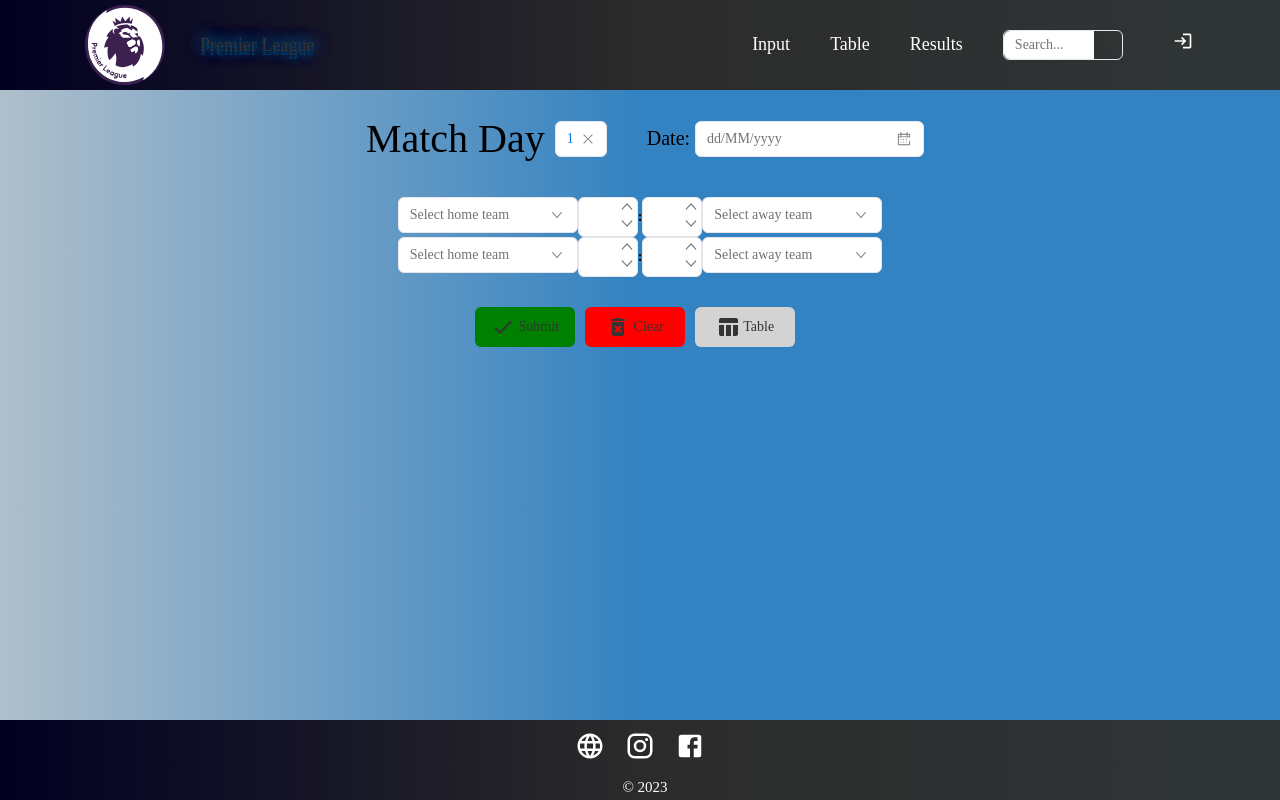
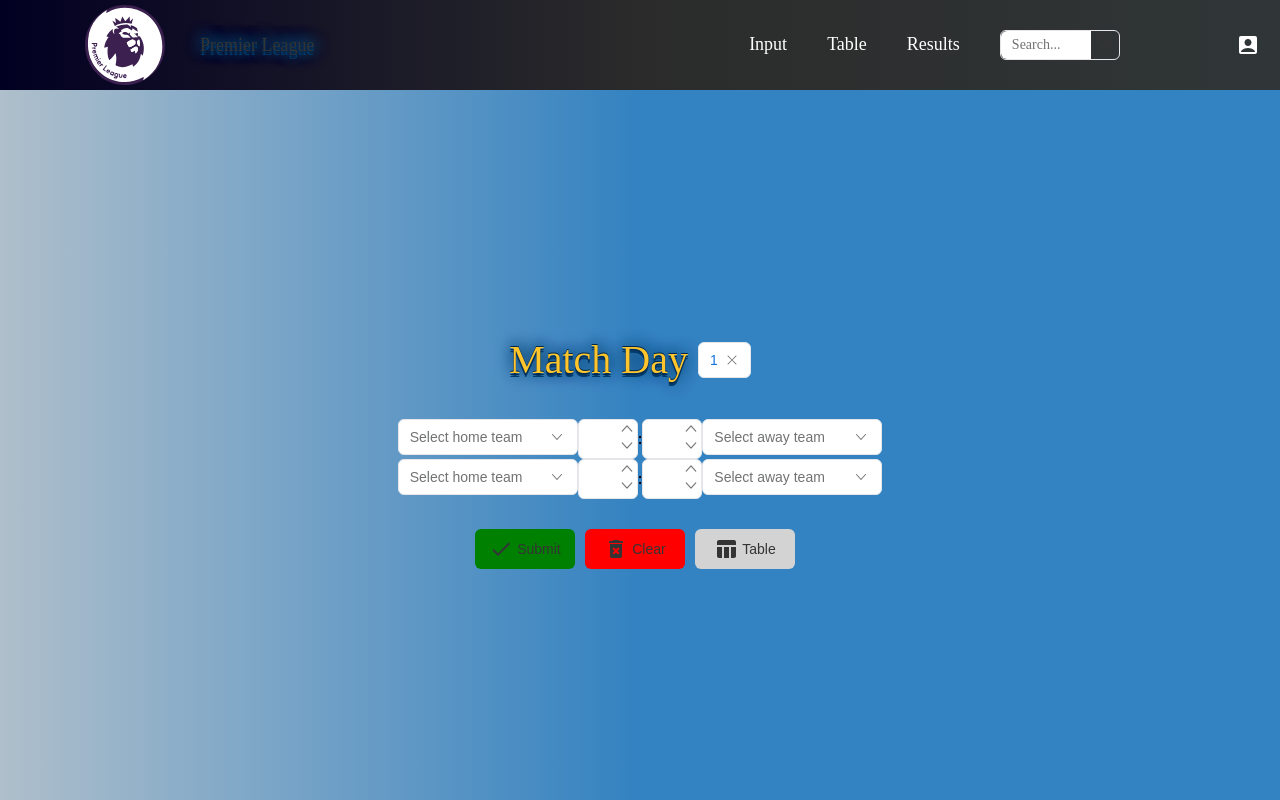
Before and after one commit to RomanDiachenko9/football-table, a React (Create React App) app: page / in a window 1280 px wide. Shown: the top 800 px of the page. Built offline with nearby package versions, Linux system fonts and the light colour scheme.

Commit message:
added authorization page

```diff
--- a/src/App.js
+++ b/src/App.js
@@ -4,7 +4,6 @@ import Input from "./pages/InputData";
 import Results from "./pages/Results";
 import Navbar from "./components/Navbar";
 import Footer from "../src/components/Footer";
-import LoginPage from "../src/pages/LoginPage";
 import {BrowserRouter as Router, Route, Routes} from "react-router-dom";
 
 
@@ -18,7 +17,6 @@ function App() {
 					<Route path="/input" exact element={<Input/>} />
 					<Route path="/table" exact element={<Table/>} />
 					<Route path="/results" exact element={<Results/>} />
-					<Route path="/login" exact element={<LoginPage/>} />
 				</Routes>
 			<Footer/>
 			</Router>
--- a/src/components/Navbar.jsx
+++ b/src/components/Navbar.jsx
@@ -1,29 +1,29 @@
 import React, {useState} from 'react';
+import Authorization from "../pages/Authorization";
 import { Link } from "react-router-dom";
-import { Input, InputGroup } from 'rsuite';
+import {Input, InputGroup} from 'rsuite';
+import AccountBoxIcon from '@mui/icons-material/AccountBox';
 import SearchIcon from '@rsuite/icons/Search';
 import ReorderIcon from '@mui/icons-material/Reorder';
 import TableChartIcon from '@mui/icons-material/TableChart';
 import InputIcon from '@mui/icons-material/Input';
 import ScheduleIcon from '@mui/icons-material/Schedule';
-import LoginIcon from '@mui/icons-material/Login';
 import Logo from '../assets/img/logo.svg';
 import "../styles/Navbar.css";
+
 
 
 const Navbar = () => {
 	const [openLinks, setOpenLinks] = useState(false);
 	const [value, setValue] = useState('');
 	const toggleNavbar = () => {setOpenLinks(!openLinks)};
+	const [isModalOpen, setOpenModal] = useState(false);
+	const handleModalClose = () => {setOpenModal(false);};
+	const handleModalOpen = () => {setOpenModal(true)};
+
 
 	const onSearch = (searchTerm) => {
 		console.log('search:', searchTerm)
-	};
-
-	const handleChange = (e) => {
-		if(e.key === 'enter'){
-			console.log('value:', value)
-		}
 	};
 
 
@@ -36,7 +36,6 @@ const Navbar = () => {
 					<Link title="Input" to="/input"><InputIcon/></Link>
 					<Link title="Table" to="/table"><TableChartIcon/></Link>
 					<Link title="Results" to="/results"><ScheduleIcon/></Link>
-					<Link title="Login" to="/login"><LoginIcon/></Link>
 				</div>
 			</div>
 			<div className="rightSide">
@@ -45,15 +44,23 @@ const Navbar = () => {
 				<Link title="Results" to="/results">Results</Link>
 				<div className="searchGroup">
 					<InputGroup style={{width: 120, height: 30}}>
-						<Input type="text" placeholder="Search..." value={value} onChange={setValue} onKeyPress={handleChange}/>
+						<Input type="text" placeholder="Search..." value={value} onChange={setValue}/>
 						<SearchIcon style={{width: 40}} onClick={() => {onSearch(value)}}/>
 					</InputGroup>
 				</div>
-				<Link title="Login" to="/login"><LoginIcon/></Link>
 				<button onClick={toggleNavbar}>
 					<ReorderIcon/>
 				</button>
 			</div>
+			<div className="login-btn">
+				<AccountBoxIcon
+					onClick={handleModalOpen}
+					sx={{color: "white"}}/>
+			</div>
+
+			{isModalOpen && (
+				<Authorization handleModalClose={handleModalClose} />
+			)}
 		</div>
 	);
 };
--- a/src/pages/InputData.jsx
+++ b/src/pages/InputData.jsx
@@ -14,15 +14,22 @@ const InputData = () => {
 	const [matches, setMatches] = useState([]);
 	const [selectedMatchDay, setSelectedMatchDay] = useState(1);
 	const [selectedOptions, setSelectedOptions] = useState([]);
+	const [inputValues, setInputValues] = useState([]);
 	const [isDisabled, setIsDisabled] = useState(false);
 	const [open, setOpen] = useState(false);
 	const toaster = useToaster();
-
 	const handleOpen = () => setOpen(true);
 	const handleClose = () => setOpen(false);
 
 
 	const selectPickerData = teams.map(team => ({ label: team.name, value: team.id, img: team.icon}));
+
+
+	const handleInputChange = (value) => {
+		inputValues.push(value);
+		setInputValues(inputValues);
+	}
+
 
 
 	const handleOptionChange = (value) => {
@@ -34,16 +41,6 @@ const InputData = () => {
 		}
 	}; // Function for select unique team in select options
 
-
-	// const emptyFieldsValidations = () => {
-	// 	const array = [];
-	// 	matches.forEach(match => {
-	// 		for (const [value] of Object.entries(match)) {
-	// 			array.push(typeof value === "string" ? !!value : true)
-	// 		}
-	// 	})
-	// 	return array.every(e => e === true);
-	// }
 
 
 	const submitResults = () => {
@@ -172,6 +169,7 @@ const InputData = () => {
 		refill();
 		setSelectedOptions([]);
 		handleClose();
+		setSelectedMatchDay(1);
 		toaster.push(
 			<Message showIcon type="success" header="Success" duration="2000">
 				Data is deleted successfully.
@@ -193,6 +191,7 @@ const InputData = () => {
 	}  // Show image with item team
 
 
+
 	return (
 		<div className="input-table">
 			<div className="input-results">
@@ -205,8 +204,6 @@ const InputData = () => {
 						searchable={true}
 						className="match-day-picker"
 					/>
-						<p className="title-date">Date:&nbsp;</p>
-						<DatePicker />
 				</div>
 				{
 					matches.map((match, index) => (
@@ -232,25 +229,26 @@ const InputData = () => {
 							<InputNumber
 								className="input-score"
 								defaultValue={0}
-								// placeholder={0}
 								min={0}
 								value={match.homeScore}
 								disabled={isDisabled}
 								onChange={(value) => {
 									const newArray = [...matches];
 									newArray[index].homeScore = !isNaN(Number(value)) ? Number(value) : null;
+									handleInputChange(value);
 									setMatches(newArray);
-								}}/><b>:</b>
+								}}
+							/><b>:</b>
 							<InputNumber
 								className="input-score"
 								defaultValue={0}
-								// placeholder={0}
 								min={0}
 								value={match.awayScore}
 								disabled={isDisabled}
 								onChange={(value) => {
 									const newArray = [...matches];
 									newArray[index].awayScore = !isNaN(Number(value)) ? Number(value) : null;
+									handleInputChange(value);
 									setMatches(newArray);
 								}}
 							/>
--- a/src/pages/LoginPage.jsx
+++ b/src/pages/LoginPage.jsx
@@ -4,7 +4,7 @@ import VisibilityIcon from '@mui/icons-material/Visibility';
 import VisibilityOffIcon from '@mui/icons-material/VisibilityOff';
 import '../styles/LoginPage.css';
 
-const Textarea = React.forwardRef((props, ref) => <Input {...props} as="textarea" ref={ref} />);
+// const Textarea = React.forwardRef((props, ref) => <Input {...props} as="textarea" ref={ref} />);
 
 const LoginPage = () => {
 	const [email, setEmail] = useState('');
@@ -54,49 +54,47 @@ const LoginPage = () => {
 	}
 
 	return (
-		<div className="login-container">
-			<h1 className="login-heading">Login</h1>
-			<form onSubmit={handleLogin}>
-				<div className="form-group email">
-					<label htmlFor="email">Email:</label>
-					<Input
-						type="text"
-						id="email"
-						value={email}
-						onChange={handleEmailChange}
-						className={`form-control ${!isValidEmail && 'error'}`}
-						style={{width: 240}}
-					/>
-					{!isValidEmail && <p className="error-message">Please enter a valid email</p>}
-				</div>
-				<div className="form-group password">
-					<label htmlFor="password">Password:</label>
-					<div className="password-input-container">
-						<Input
-							type={showPassword ? 'text' : 'password'}
-							id="password"
-							value={password}
-							onChange={handlePasswordChange}
-							className="form-control"
-							style={{width: 200}}
-						/>
-						<div className="password-visibility-icon">
-							{showPassword ?
-								<VisibilityIcon
-								onClick={handleShowPasswordChange}
-								onChange={showPassword}/> :
-								<VisibilityOffIcon
-								onClick={handleShowPasswordChange}
-								onChange={showPassword}/>}
-						</div>
-					</div>
-				</div>
-				<Button size="lg" appearance="primary" type="submit" className="btn-login" onClick={enterLogin}>Login</Button>
-			</form>
-				<hr/>
-				<p>Do not have any account:</p>
-				<div className="signup-modal">
-					<Modal open={open} onClose={handleClose} size="xs">
+		// <div className="login-container">
+		// 	<h1 className="login-heading">Login</h1>
+		// 	{/*<form onSubmit={handleLogin}>*/}
+		// 	{/*	<div className="form-group email">*/}
+		// 	{/*		<label htmlFor="email">Email:</label>*/}
+		// 	{/*		<Input*/}
+		// 	{/*			type="text"*/}
+		// 	{/*			id="email"*/}
+		// 	{/*			value={email}*/}
+		// 	{/*			onChange={handleEmailChange}*/}
+		// 	{/*			className={`form-control ${!isValidEmail && 'error'}`}*/}
+		// 	{/*			style={{width: 240}}*/}
+		// 	{/*		/>*/}
+		// 	{/*		{!isValidEmail && <p className="error-message">Please enter a valid email</p>}*/}
+		// 	{/*	</div>*/}
+		// 	{/*	<div className="form-group password">*/}
+		// 	{/*		<label htmlFor="password">Password:</label>*/}
+		// 	{/*		<div className="password-input-container">*/}
+		// 	{/*			<Input*/}
+		// 	{/*				type={showPassword ? 'text' : 'password'}*/}
+		// 	{/*				id="password"*/}
+		// 	{/*				value={password}*/}
+		// 	{/*				onChange={handlePasswordChange}*/}
+		// 	{/*				className="form-control"*/}
+		// 	{/*				style={{width: 200}}*/}
+		// 	{/*			/>*/}
+		// 	{/*			<div className="password-visibility-icon">*/}
+		// 	{/*				{showPassword ?*/}
+		// 	{/*					<VisibilityIcon*/}
+		// 	{/*					onClick={handleShowPasswordChange}*/}
+		// 	{/*					onChange={showPassword}/> :*/}
+		// 	{/*					<VisibilityOffIcon*/}
+		// 	{/*					onClick={handleShowPasswordChange}*/}
+		// 	{/*					onChange={showPassword}/>}*/}
+		// 	{/*			</div>*/}
+		// 	{/*		</div>*/}
+		// 	{/*	</div>*/}
+		// 	{/*	<Button size="lg" appearance="primary" type="submit" className="btn-login" onClick={enterLogin}>Login</Button>*/}
+		// 	{/*</form>*/}
+		// 		<div className="signup-modal">
+					<Modal open={open} onClose={handleOpen} size="xs">
 						<Modal.Header>
 							<Modal.Title>Registration</Modal.Title>
 						</Modal.Header>
@@ -122,10 +120,6 @@ const LoginPage = () => {
 									              className="signup-password"/>
 									</div>
 								</Form.Group>
-								<Form.Group controlId="textarea-9">
-									<Form.ControlLabel>Textarea</Form.ControlLabel>
-									<Form.Control rows={5} name="textarea" accepter={Textarea} />
-								</Form.Group>
 							</Form>
 						</Modal.Body>
 						<Modal.Footer>
@@ -137,10 +131,9 @@ const LoginPage = () => {
 							</Button>
 						</Modal.Footer>
 					</Modal>
-					<Button onClick={handleOpen}>Registration</Button>
-				</div>
-
-		</div>
+		// 			<Button onClick={handleOpen}>Registration</Button>
+		// 		</div>
+		// </div>
 	);
 };
 
--- a/src/pages/Results.jsx
+++ b/src/pages/Results.jsx
@@ -46,6 +46,7 @@ const Results = () => {
 		<div className="container-schedule">
 			<div className="home-team-title">
 				<table>
+					<tbody>
 						<tr className="away-team-column">
 							<td></td>
 							{
@@ -88,6 +89,7 @@ const Results = () => {
 								)
 							})
 						}
+					</tbody>
 				</table>
 				<hr/>
 				<div className="schedule-description">
--- a/src/pages/Table.jsx
+++ b/src/pages/Table.jsx
@@ -44,6 +44,8 @@ const Table = () => {
 			return sortedArr;
 		}
 	}; // Function to sort data in the table
+
+
 
 
 	return (
--- a/src/styles/InputData.css
+++ b/src/styles/InputData.css
@@ -1,16 +1,17 @@
 .App {
     width: 100%;
-    height: auto;
+    height: 100vh;
     display: flex;
+    align-items: center;
     flex-direction: column;
-    font-family: Arial, Helvetica, sans-serif;
+    font-family: "Apple SD Gothic Neo";
+    background: linear-gradient(90deg, rgba(175,191,203,1) 0%, rgba(51,130,193,1) 50%);
 }
 
 body {
     padding: 0;
     margin: 0;
-    background: rgb(147,153,158);
-    font-family: sans-serif;
+    font-family: "Apple SD Gothic Neo";
     font-weight: 100;
 }
 
@@ -19,11 +20,14 @@ body {
 }
 
 .input-table {
+    display: flex;
+    flex-direction: column;
+    align-items: center;
+    justify-content: center;
     color: black;
     width: 60%;
-    margin-top: 50px;
     height: 100%;
-    padding-bottom: 40px;
+    padding: 0 0 40px 0;
     opacity: 0;
     animation: ani 1.5s forwards;
 }
@@ -39,7 +43,16 @@ body {
 }
 
 .title-matchday {
+    font-family: "Apple SD Gothic Neo";
+    color: #FFC52D;
     font-size: 40px;
+    cursor: pointer;
+    text-shadow: 0 -1px #002749,
+    0 2px 0 #012e55,
+    0 4px 0 #013b6c,
+    -2px -2px 15px #134f82,
+    2px -2px 15px #134f82,
+    2px 2px 15px #134f82
 }
 
 .input-score {
--- a/src/styles/LoginPage.css
+++ b/src/styles/LoginPage.css
@@ -1,11 +1,12 @@
-.App {
-    width: 100%;
-    height: 100vh;
-    display: flex;
-    align-items: center;
-    flex-direction: column;
-    font-family: "Apple SD Gothic Neo";
-}
+/*.App {*/
+/*    width: 100%;*/
+/*    height: 100vh;*/
+/*    display: flex;*/
+/*    align-items: center;*/
+/*    flex-direction: column;*/
+/*    font-family: "Apple SD Gothic Neo";*/
+/*    background: linear-gradient(90deg, rgba(175,191,203,1) 0%, rgba(51,130,193,1) 50%);*/
+/*}*/
 
 body {
     padding: 0;
--- a/src/styles/Navbar.css
+++ b/src/styles/Navbar.css
@@ -58,7 +58,6 @@
 .navbar #open {
     padding-left: 0;
 }
-
 .navbar #open img {
     display: none;
 }
@@ -94,6 +93,14 @@ h5 {
 .navbar #open h5 {
     display: none;
 }
+
+.login-btn {
+    display: flex;
+    align-items: center;
+    justify-content: center;
+    padding-right: 20px;
+}
+
 
 
 
--- a/src/styles/Results.css
+++ b/src/styles/Results.css
@@ -1,6 +1,6 @@
 .App {
     width: 100%;
-    height: 100vh;
+    height: 120vh;
     display: flex;
     flex-direction: column;
     font-family: Arial, Helvetica, sans-serif;
@@ -22,7 +22,6 @@ body {
     height: 100%;
     font-family: "Apple SD Gothic Neo";
     font-size: 15px;
-    margin: 60px 0 20px 0;
     padding: 150px 0 100px 0;
     opacity: 0;
     animation: ani 2.5s forwards;
@@ -76,6 +75,10 @@ body {
     border-radius: 10px;
 }
 
+td:hover {
+    opacity: 25%;
+}
+
 p {
     color: black;
     font-size: 15px;
--- a/src/styles/Table.css
+++ b/src/styles/Table.css
@@ -1,7 +1,7 @@
 .App {
     width: 100%;
-    height: auto;
-    display: flex;
+    height: 120vh;
+    /*display: flex;*/
     flex-direction: column;
     background: linear-gradient(90deg, rgba(175,191,203,1) 0%, rgba(51,130,193,1) 50%);
 }
@@ -14,7 +14,7 @@ body {
 }
 
 .table {
-    margin: 120px 0 60px 0;
+    padding: 120px 0 60px 0;
     display: flex;
     justify-content: center;
     height: 100%;
@@ -71,6 +71,11 @@ body {
     font-family: "Apple SD Gothic Neo";
 }
 
+.table-column:hover {
+    /*background-color: bisque;*/
+    opacity: 25%;
+}
+
 .place-col {
     max-width: 40px;
     min-width: 40px;
```
Lines whose indentation alone changed are shown as unchanged.
